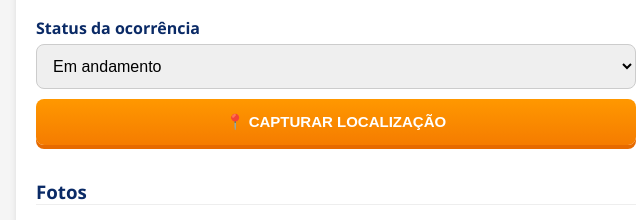
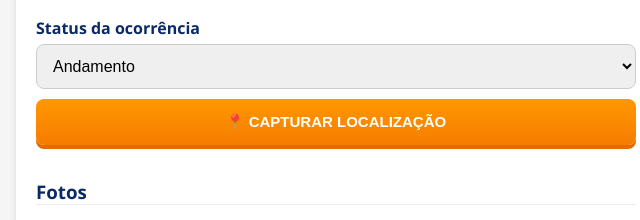
Before and after one commit to SIGOC-MERITI/sigoc-meriti, a website: page public/index.html in a window 1280 px wide. Shown: the part 525-745 px from the top of the page, 304-944 px from the left. Drawn offline with nearby package versions, Linux system fonts and the light colour scheme.

Commit message:
atualiza opcoes de status das ocorrencias

```diff
--- a/public/index.html
+++ b/public/index.html
@@ -89,7 +89,26 @@
         <textarea id="descricao" rows="3" maxlength="300"></textarea>
 
         <label>Status da ocorrência</label>
-        <select id="status"><option>Em andamento</option><option>Finalizado</option></select>
+        <select id="status">
+  <option value="Andamento">Andamento</option>
+  <option value="Finalizado">Finalizado</option>
+  <option value="A vistoriar">A vistoriar</option>
+  <option value="Vistoriado">Vistoriado</option>
+  <option value="Light">Light</option>
+  <option value="Ouvidoria">Ouvidoria</option>
+
+  <optgroup label="Espaço Público">
+    <option value="Espaço Público">Espaço Público</option>
+    <option value="Espaço Público - Escola">— Escola</option>
+    <option value="Espaço Público - Creche">— Creche</option>
+    <option value="Espaço Público - Praças">— Praças</option>
+    <option value="Espaço Público - Igrejas">— Igrejas</option>
+    <option value="Espaço Público - Prédios Públicos">— Prédios Públicos</option>
+  </optgroup>
+
+  <option value="Autoridades">Autoridades</option>
+  <option value="Lideranças">Lideranças</option>
+</select>
 
         <button class="btn-action" onclick="capturarGPS()">📍 Capturar Localização</button>
         <div id="local" style="margin-bottom: 10px; font-size: 14px;"></div>
```
Also changed, not shown: public/relatorios.html (+20 -4 lines).
